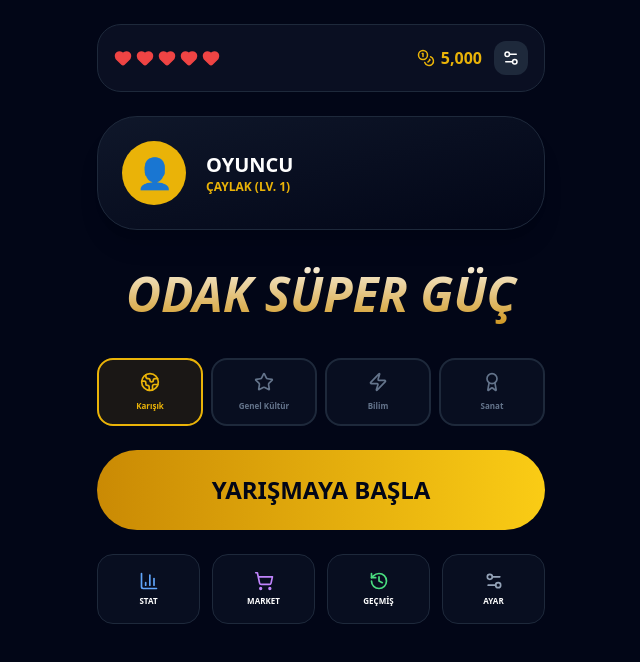
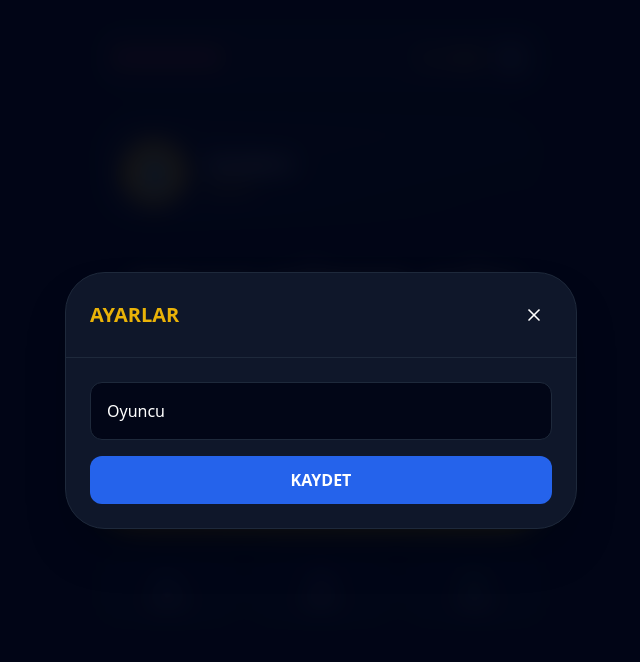
Before and after one commit to 01ahmet347/16.04, a React (Create React App) app: page / in a window 1280 px wide. Both pictures are taken after a click on the button 830 px from the left and 58 px from the top of the page. Shown: the top 662 px of the page, without its empty margins (319-959 px from the left). Built offline with nearby package versions, Linux system fonts and the light colour scheme.

Commit message:
Build hatalari giderildi ve kod temizlendi

```diff
--- a/src/App.js
+++ b/src/App.js
@@ -3,7 +3,7 @@ import {
   Trophy, Scissors, Timer, X, Play, Globe2, Star, BarChart3,
   Sparkles, Loader2, Coins, Heart, Wand2, History, RotateCw,
   Settings2, ShieldCheck, ShoppingCart, Clock, Zap, Award,
-  DoorOpen, List
+  DoorOpen
 } from 'lucide-react';
 
 // --- SABİTLER ---
@@ -40,7 +40,7 @@ const CATEGORIES_DATA = [
 ];
 
 const fetchGemini = async (payload, retries = 3) => {
-  const apiKey = "BURAYA_API_KEY_EKLE";
+  const apiKey = "API_KEY_BURAYA";
   for (let i = 0; i < retries; i++) {
     try {
       const response = await fetch(`https://generativelanguage.googleapis.com/v1beta/models/gemini-1.5-flash:generateContent?key=${apiKey}`, {
@@ -222,23 +222,21 @@ export default function App() {
   };
 
   const Modal = ({ title, onClose, children }) => (
-    <div className="fixed inset-0 z-[100] flex items-center justify-center p-4 bg-slate-950/90 backdrop-blur-md">
+    <div className="fixed inset-0 z-[100] flex items-center justify-center p-4 bg-slate-950/90 backdrop-blur-md text-white">
       <div className="w-full max-w-lg bg-slate-900 border border-slate-800 rounded-[2.5rem] overflow-hidden shadow-2xl">
         <div className="p-6 border-b border-slate-800 flex justify-between items-center">
           <h3 className="text-xl font-black uppercase text-yellow-500">{title}</h3>
           <button onClick={onClose} className="p-2 hover:bg-slate-800 rounded-full transition-colors"><X size={20} /></button>
         </div>
-        <div className="p-6 max-h-[70vh] overflow-y-auto text-white">{children}</div>
+        <div className="p-6 max-h-[70vh] overflow-y-auto">{children}</div>
       </div>
     </div>
   );
 
-  // --- RENDERING ---
-
   if (screen === 'home') {
     return (
-      <div className="min-h-screen bg-[#020617] text-white flex flex-col items-center p-6 font-sans relative overflow-hidden">
-        <div className="w-full max-w-md space-y-6 z-10">
+      <div className="min-h-screen bg-[#020617] text-white flex flex-col items-center p-6 font-sans">
+        <div className="w-full max-w-md space-y-6">
           <div className="flex justify-between items-center bg-slate-900/60 p-4 rounded-3xl border border-slate-800">
             <div className="flex flex-col">
               <div className="flex gap-1">
@@ -246,7 +244,7 @@ export default function App() {
                   <Heart key={i} size={18} className={i < stats.hearts ? "text-red-500 fill-red-500" : "text-slate-700"} />
                 ))}
               </div>
-              {nextHeartTime && <span className="text-[10px] text-slate-500 mt-1 font-bold">Yenileniyor: {nextHeartTime}</span>}
+              {nextHeartTime && <span className="text-[10px] text-slate-500 mt-1 font-bold">Yeni can: {nextHeartTime}</span>}
             </div>
             <div className="flex items-center gap-3">
               <div className="flex items-center gap-1.5 text-yellow-500 font-black">
@@ -261,9 +259,7 @@ export default function App() {
               <div className="w-16 h-16 rounded-full bg-yellow-500 flex items-center justify-center text-3xl">{stats.avatar}</div>
               <div className="flex-1">
                 <h2 className="text-xl font-black uppercase">{stats.username}</h2>
-                <p className="text-yellow-500 text-xs font-bold uppercase">
-                  {RANK_TITLES.filter(t => stats.level >= t.minLevel).pop()?.name} (Lv. {stats.level})
-                </p>
+                <p className="text-yellow-500 text-xs font-bold uppercase">{RANK_TITLES.filter(t => stats.level >= t.minLevel).pop()?.name}</p>
               </div>
             </div>
           </div>
@@ -279,14 +275,13 @@ export default function App() {
           </div>
 
           <button onClick={startQuiz} disabled={stats.hearts <= 0} className="w-full py-6 rounded-[2.5rem] bg-gradient-to-r from-yellow-600 to-yellow-400 text-slate-950 font-black text-2xl active:scale-95 disabled:opacity-50">
-            {stats.hearts > 0 ? 'YARIŞMAYA BAŞLA' : 'CANIN BİTTİ'}
+            {stats.hearts > 0 ? 'BAŞLA' : 'CANIN BİTTİ'}
           </button>
 
-          <div className="grid grid-cols-4 gap-3">
-            <button onClick={() => setShowStats(true)} className="flex flex-col items-center p-4 bg-slate-900/50 rounded-2xl border border-slate-800"><BarChart3 size={20} className="text-blue-400" /><span className="text-[8px] mt-1 font-bold">STAT</span></button>
-            <button onClick={() => setShowShop(true)} className="flex flex-col items-center p-4 bg-slate-900/50 rounded-2xl border border-slate-800"><ShoppingCart size={20} className="text-purple-400" /><span className="text-[8px] mt-1 font-bold">MARKET</span></button>
-            <button onClick={() => setShowHistory(true)} className="flex flex-col items-center p-4 bg-slate-900/50 rounded-2xl border border-slate-800"><History size={20} className="text-green-400" /><span className="text-[8px] mt-1 font-bold">GEÇMİŞ</span></button>
-            <button onClick={() => setShowSettings(true)} className="flex flex-col items-center p-4 bg-slate-900/50 rounded-2xl border border-slate-800"><Settings2 size={20} className="text-slate-400" /><span className="text-[8px] mt-1 font-bold">AYAR</span></button>
+          <div className="grid grid-cols-3 gap-3">
+            <button onClick={() => setShowStats(true)} className="flex flex-col items-center p-4 bg-slate-900/50 rounded-2xl border border-slate-800"><BarChart3 size={20} className="text-blue-400" /><span className="text-[8px] mt-1 font-bold uppercase">Kariyer</span></button>
+            <button onClick={() => setShowShop(true)} className="flex flex-col items-center p-4 bg-slate-900/50 rounded-2xl border border-slate-800"><ShoppingCart size={20} className="text-purple-400" /><span className="text-[8px] mt-1 font-bold uppercase">Market</span></button>
+            <button onClick={() => setShowHistory(true)} className="flex flex-col items-center p-4 bg-slate-900/50 rounded-2xl border border-slate-800"><History size={20} className="text-green-400" /><span className="text-[8px] mt-1 font-bold uppercase">Geçmiş</span></button>
           </div>
         </div>
 
@@ -300,6 +295,22 @@ export default function App() {
             </div>
           </Modal>
         )}
+
+        {showStats && (
+          <Modal title="İstatistikler" onClose={() => setShowStats(false)}>
+            <div className="grid grid-cols-2 gap-4">
+              <div className="p-4 bg-slate-950 rounded-2xl text-center"><p className="text-xs opacity-50">Rekor</p><p className="text-2xl font-black">{stats.highScore.toLocaleString()}</p></div>
+              <div className="p-4 bg-slate-950 rounded-2xl text-center"><p className="text-xs opacity-50">Oyun</p><p className="text-2xl font-black">{stats.totalGames}</p></div>
+            </div>
+          </Modal>
+        )}
+
+        {showSettings && (
+          <Modal title="Ayarlar" onClose={() => setShowSettings(false)}>
+            <input type="text" className="w-full bg-slate-950 p-4 rounded-xl mb-4 border border-slate-800" value={tempUsername} onChange={(e) => setTempUsername(e.target.value)} />
+            <button onClick={() => saveStats({...stats, username: tempUsername})} className="w-full bg-blue-600 py-3 rounded-xl font-bold">KAYDET</button>
+          </Modal>
+        )}
       </div>
     );
   }
@@ -309,30 +320,26 @@ export default function App() {
       <div className="min-h-screen bg-[#020617] text-white flex flex-col">
         <div className="p-4 flex gap-2 overflow-x-auto bg-slate-900 border-b border-slate-800 no-scrollbar">
            {REWARDS_LIST.map((r, i) => (
-             <div key={i} className={`px-4 py-2 rounded-xl text-[10px] font-bold whitespace-nowrap ${i === currentQuestionIndex ? 'bg-yellow-500 text-black' : 'bg-slate-800 text-slate-400'}`}>
+             <div key={i} className={`px-4 py-2 rounded-xl text-[10px] font-bold whitespace-nowrap ${i === currentQuestionIndex ? 'bg-yellow-500 text-black scale-105' : 'bg-slate-800 text-slate-400'}`}>
                {r.amount} PT
              </div>
            ))}
         </div>
-
         <div className="flex-1 p-6 flex flex-col items-center justify-center space-y-8">
-           <div className={`w-20 h-20 rounded-full border-4 flex items-center justify-center text-3xl font-black ${timer < 5 ? 'border-red-500 text-red-500 animate-pulse' : 'border-yellow-500 text-yellow-500'}`}>
+           <div className={`w-16 h-16 rounded-full border-4 flex items-center justify-center text-2xl font-black ${timer < 5 ? 'border-red-500 text-red-500 animate-pulse' : 'border-yellow-500 text-yellow-500'}`}>
               {timer}
            </div>
-
-           <div className="bg-slate-900 p-8 rounded-[3rem] border border-slate-800 w-full max-w-3xl text-center shadow-2xl">
-              <h2 className="text-2xl font-bold">{currentQuestion?.question}</h2>
+           <div className="bg-slate-900 p-8 rounded-[2rem] border border-slate-800 w-full max-w-3xl text-center shadow-xl">
+              <h2 className="text-xl md:text-2xl font-bold">{currentQuestion?.question}</h2>
            </div>
-
-           {aiHint && <div className="text-blue-400 italic text-sm animate-bounce">💡 {aiHint}</div>}
-
+           {aiHint && <div className="bg-blue-900/20 text-blue-400 p-4 rounded-xl border border-blue-800/50 italic text-sm">💡 {aiHint}</div>}
            <div className="grid grid-cols-1 md:grid-cols-2 gap-4 w-full max-w-3xl">
               {currentQuestion?.options.map((opt, i) => (
                 <button
                   key={i}
                   onClick={() => handleAnswer(opt)}
                   disabled={isAnswered}
-                  className={`p-6 rounded-2xl border-2 font-bold transition-all ${
+                  className={`p-5 rounded-2xl border-2 font-bold transition-all ${
                     isAnswered && opt === currentQuestion.answer ? 'bg-green-600 border-green-400' :
                     isAnswered && selectedOption === opt ? 'bg-red-600 border-red-400' :
                     'bg-slate-900 border-slate-800 hover:border-yellow-500'
@@ -342,13 +349,12 @@ export default function App() {
                 </button>
               ))}
            </div>
-
            <div className="flex gap-4">
-             <button onClick={callAiJoker} disabled={isAnswered || usedJokers.includes('ai') || stats.inventory.ai_joker <= 0} className="flex items-center gap-2 bg-blue-600 px-6 py-3 rounded-full font-bold">
-                <Sparkles size={18} /> AI ({stats.inventory.ai_joker})
+             <button onClick={callAiJoker} disabled={isAnswered || usedJokers.includes('ai') || stats.inventory.ai_joker <= 0} className="flex items-center gap-2 bg-blue-600 px-6 py-2 rounded-full font-bold disabled:opacity-30">
+                <Sparkles size={16} /> AI ({stats.inventory.ai_joker})
              </button>
-             <button onClick={() => endGame(score, true)} className="flex items-center gap-2 bg-slate-800 px-6 py-3 rounded-full font-bold">
-                <DoorOpen size={18} /> Çekil
+             <button onClick={() => endGame(score, true)} className="flex items-center gap-2 bg-slate-800 px-6 py-2 rounded-full font-bold opacity-50 hover:opacity-100">
+                <DoorOpen size={16} /> Çekil
              </button>
            </div>
         </div>
@@ -359,13 +365,13 @@ export default function App() {
   if (screen === 'result') {
     return (
       <div className="min-h-screen bg-[#020617] text-white flex flex-col items-center justify-center p-6 text-center">
-        <div className="bg-slate-900 p-12 rounded-[4rem] border border-slate-800 shadow-2xl max-w-md w-full">
-          <Trophy size={100} className="text-yellow-500 mx-auto mb-6 animate-bounce" />
-          <h2 className="text-4xl font-black mb-2 italic">OYUN BİTTİ</h2>
-          <div className="text-6xl font-black text-yellow-500 mb-8">{score.toLocaleString()} <span className="text-xl opacity-50">PT</span></div>
+        <div className="bg-slate-900 p-10 rounded-[3rem] border border-slate-800 shadow-2xl max-w-md w-full">
+          <Trophy size={80} className="text-yellow-500 mx-auto mb-6 animate-bounce" />
+          <h2 className="text-3xl font-black mb-2 italic">OYUN BİTTİ</h2>
+          <div className="text-5xl font-black text-yellow-500 mb-8">{score.toLocaleString()} <span className="text-lg opacity-50">PT</span></div>
           <div className="space-y-4">
-            <button onClick={() => setScreen('home')} className="w-full py-5 bg-slate-800 rounded-2xl font-black hover:bg-slate-700">ANA MENÜ</button>
-            <button onClick={startQuiz} className="w-full py-5 bg-yellow-500 text-black rounded-2xl font-black hover:bg-yellow-400">YENİDEN DENE</button>
+            <button onClick={() => setScreen('home')} className="w-full py-4 bg-slate-800 rounded-xl font-black">ANA MENÜ</button>
+            <button onClick={startQuiz} className="w-full py-4 bg-yellow-500 text-black rounded-xl font-black">YENİDEN DENE</button>
           </div>
         </div>
       </div>
```
